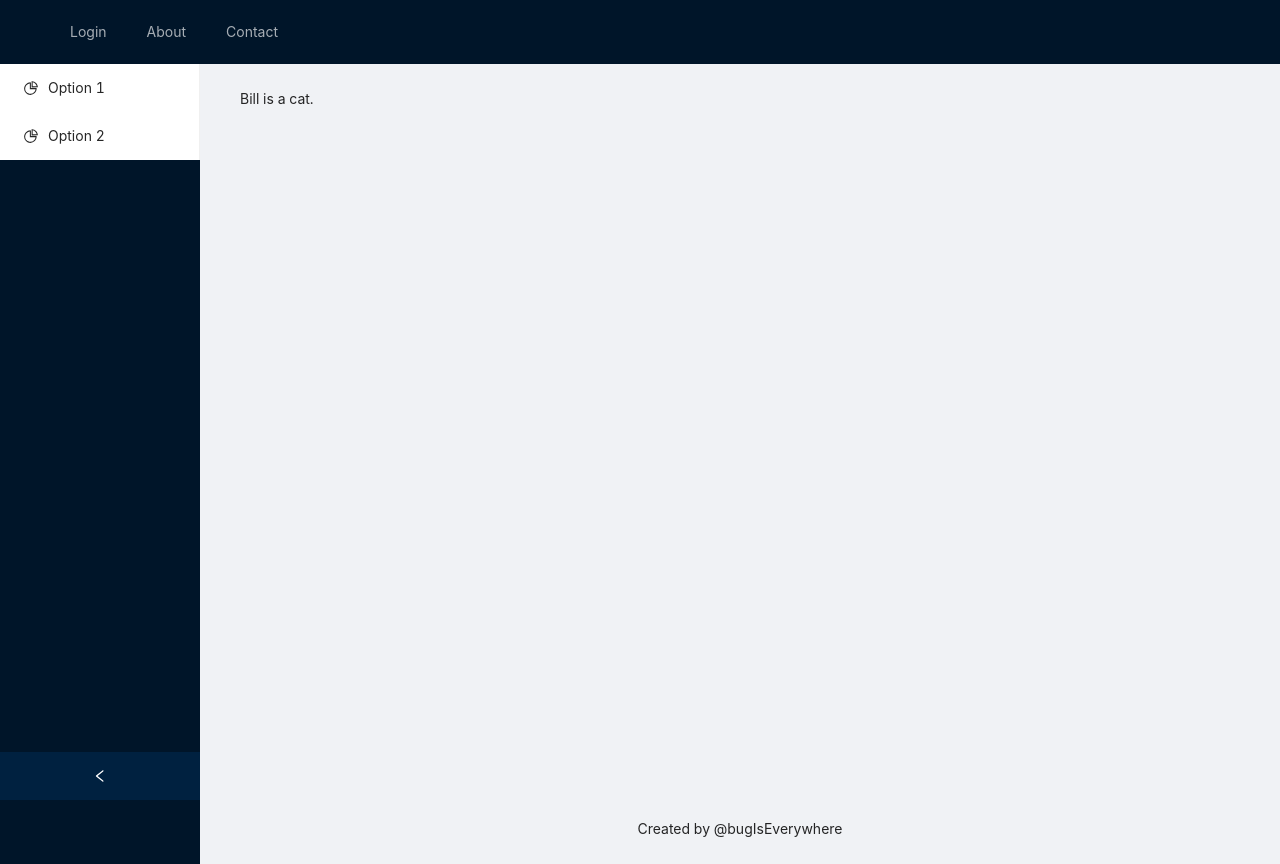
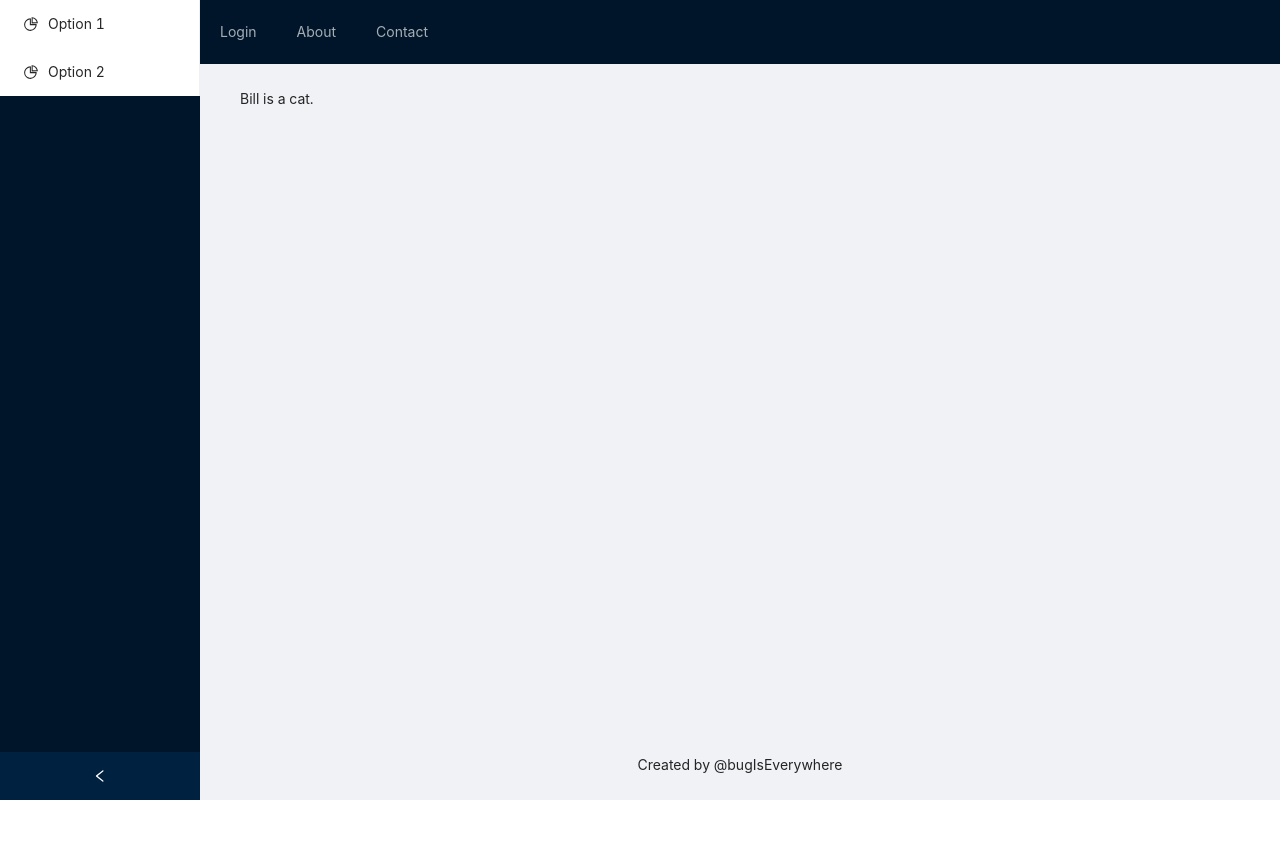
Before and after one commit to Misbah-Ahmad/sales-tracker, a React (Create React App) app: page / in a window 1280 px wide. After the commit the page ends 800 px from the top, so only its background shows below. Built offline with nearby package versions, Linux system fonts and the light colour scheme.

Commit message:
fix layout

```diff
--- a/package.json
+++ b/package.json
@@ -9,6 +9,7 @@
     "antd": "^4.8.2",
     "react": "^17.0.1",
     "react-dom": "^17.0.1",
+    "react-router-dom": "^5.2.0",
     "react-scripts": "4.0.0",
     "web-vitals": "^0.2.4"
   },
--- a/src/App.js
+++ /dev/null
@@ -1,35 +0,0 @@
-import { Layout } from "antd";
-
-import Navbar from "./components/Navbar";
-import Sidebar from "./components/Sidebar";
-import Main from "./components/Main";
-import SiteFooter from "./components/SiteFooter";
-
-const App = () => {
-  const { Content } = Layout;
-
-
-  return (
-    <Layout>
-      <Navbar />
-      <Layout
-      style={{ minHeight: '100vh' }}
-      >
-
-        <Sidebar />
-
-        <Layout className="site-layout">
-
-          <Content style={{ margin: '0 16px' }}>
-            <Main />
-          </Content>
-          <SiteFooter />
-
-        </Layout>
-      </Layout>
-
-    </Layout>
-  );
-};
-
-export default App;
--- /dev/null
+++ b/src/Home.js
@@ -0,0 +1,12 @@
+import App from "./components/App";
+import AuthContextProvider from "./contexts/AuthContext";
+
+const Home = () => {
+  return (
+    <AuthContextProvider>
+        <App />
+    </AuthContextProvider>
+  );
+};
+
+export default Home;
--- /dev/null
+++ b/src/components/App.js
@@ -0,0 +1,27 @@
+import { Layout } from 'antd';
+import Navbar from './Navbar';
+import Sidebar from './Sidebar';
+import Main from "./Main";
+import SiteFooter from "./SiteFooter";
+
+const App = () => {
+
+  return (
+    <Layout  style={{ minHeight: "100vh" }}>
+
+      <Sidebar />
+
+      <Layout className="site-layout">
+
+        <Navbar />
+
+        <Main />
+
+        <SiteFooter />
+
+      </Layout>
+    </Layout>
+  );
+};
+
+export default App;
--- a/src/components/Main.js
+++ b/src/components/Main.js
@@ -1,11 +1,17 @@
+import { Layout } from "antd";
+
 const Main = () => {
+  const { Content } = Layout;
+
   return (
+    <Content style={{ margin: "0 16px" }}>
       <div
         className="site-layout-background"
         style={{ padding: 24, minHeight: 360 }}
       >
         Bill is a cat.
       </div>
+    </Content>
   );
 };
 
--- a/src/components/Navbar.js
+++ b/src/components/Navbar.js
@@ -1,13 +1,15 @@
-import { Menu } from "antd";
-import { Header } from "antd/lib/layout/layout";
-
+import { Layout, Menu } from "antd";
+import { useContext } from "react";
+import { AuthContext } from "../contexts/AuthContext";
 
 const Navbar = () => {
+  const { Header } = Layout;
+  const { isLoggedIn } = useContext(AuthContext);
+
   return (
-    <Header className="header">
-      <div className="logo" style={{ color: "#fff" }} />
+    <Header className="site-layout-background" style={{ padding: 0 }}>
       <Menu style={{ textAlign: "right" }} theme="dark" mode="horizontal">
-        <Menu.Item key="1">Login</Menu.Item>
+        <Menu.Item key="1">{isLoggedIn ? "Logout" : "Login"}</Menu.Item>
         <Menu.Item key="2">About</Menu.Item>
         <Menu.Item key="3">Contact</Menu.Item>
       </Menu>
--- a/src/components/Sidebar.js
+++ b/src/components/Sidebar.js
@@ -1,20 +1,13 @@
-import { Menu } from "antd";
-import Sider from "antd/lib/layout/Sider";
+import { Layout, Menu } from "antd";
 import { useState } from "react";
 import { PieChartOutlined } from "@ant-design/icons";
 const Sidebar = () => {
+  const { Sider } = Layout;
   const [collapsed, setCollapsed] = useState(false);
 
   return (
-    <Sider
-      style={{ minHeight: "100vh" }}
-      collapsible
-      collapsed={collapsed}
-      onCollapse={() => {
-        setCollapsed(!collapsed);
-      }}
-    >
-      <div className="logo" />
+    <Sider collapsible collapsed={collapsed} onCollapse={() => setCollapsed(!collapsed)}>
+
     <Menu theme="light" mode="inline">
       <Menu.Item key="1" icon={<PieChartOutlined />}>
         Option 1
@@ -24,6 +17,7 @@ const Sidebar = () => {
       </Menu.Item>
     </Menu>
   </Sider>
+
   );
 };
 
--- a/src/components/SiteFooter.js
+++ b/src/components/SiteFooter.js
@@ -1,10 +1,10 @@
-import { Footer } from "antd/lib/layout/layout";
+import { Layout } from "antd";
 
 const SiteFooter = () => {
+  const { Footer } = Layout;
+
   return (
-    <Footer style={{ textAlign: "center" }}>
-      Created by @bugIsEverywhere
-    </Footer>
+    <Footer style={{ textAlign: "center" }}>Created by @bugIsEverywhere</Footer>
   );
 };
 
--- /dev/null
+++ b/src/contexts/AuthContext.js
@@ -0,0 +1,16 @@
+import { createContext, useState } from "react";
+
+export const AuthContext = createContext();
+
+const AuthContextProvider = (props) => {
+
+    const [isLoggedIn, setIsLoggedIn] = useState(false);
+
+    return (
+        <AuthContext.Provider value={{isLoggedIn, setIsLoggedIn}}>
+            {props.children}
+        </AuthContext.Provider>
+     );
+}
+
+export default AuthContextProvider;
--- a/src/index.js
+++ b/src/index.js
@@ -1,11 +1,11 @@
 import React from 'react';
 import ReactDOM from 'react-dom';
 import './index.css';
-import App from './App';
+import Home from './Home';
 
 ReactDOM.render(
   <React.StrictMode>
-    <App />
+    <Home />
   </React.StrictMode>,
   document.getElementById('root')
 );
```
Also changed, not shown: 1 other file (tests, documents, lock files or other folders). Lines whose indentation alone changed are shown as unchanged.
